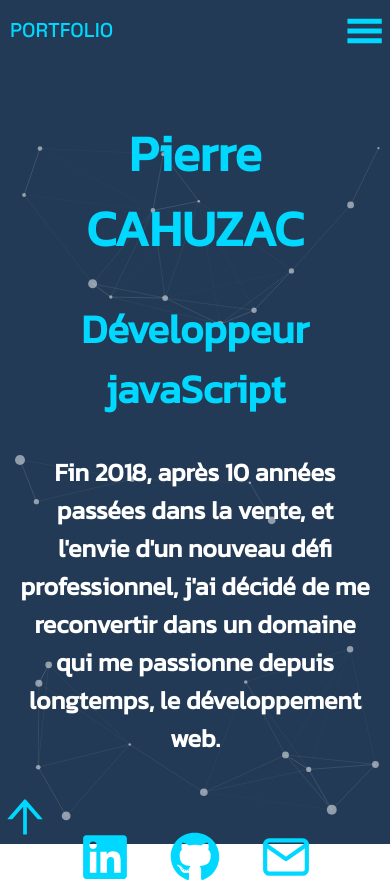
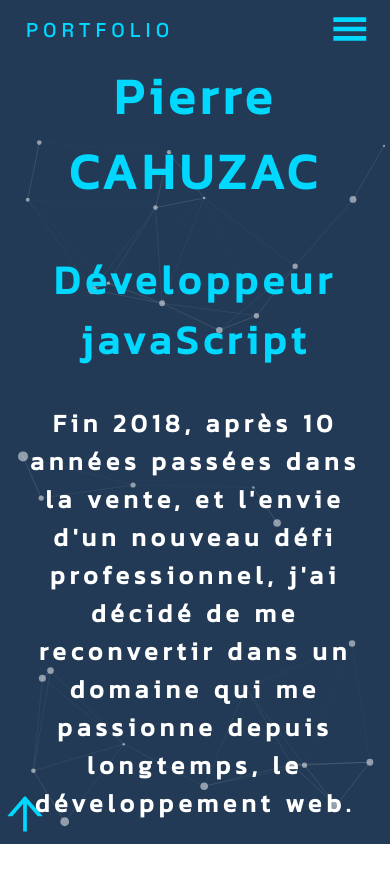
Before and after one commit to pierrecahuzac/portfolio, a React (Create React App) app: page / in a window 390 px wide. Shown: the top 882 px of the page. Built offline with nearby package versions, Linux system fonts and the light colour scheme.

Commit message:
fix css and menu button and adding new project

```diff
--- a/src/Assets/CSS/Header.scss
+++ b/src/Assets/CSS/Header.scss
@@ -16,10 +16,11 @@
   &_logo {
     display: inline-block;
     text-decoration: none;
-    width: 80px;
+    width: 150px;
     height: 60px;
     line-height: 60px;
     color: $text-color;
+    margin-left: 15px;
   }
 
   &_nav-open {
@@ -60,7 +61,8 @@
   }
   &_menu_btn {
     width: 60px;
-    height: 40px;
+    height: 60px;
+    margin-right: 15px;
     background-color: transparent;
     border: none;
   }
--- a/src/Assets/CSS/Presentation.scss
+++ b/src/Assets/CSS/Presentation.scss
@@ -65,17 +65,14 @@
         display: flex;
         flex-direction: column;
         justify-content: center;
-        /* align-items: flex-start; */
         width: 100%;
         height: 100vh;
         font-weight: 700;
         text-align: left;
         &_container {
-            /*   width: 95%; */
             margin: 0 auto;
             height: auto;
             padding-left: 50px;
-            /* padding-top: 150px; */
         }
         &_title {
             font-size: 50px;
@@ -97,7 +94,7 @@
         &_logos {
             display: flex;
             flex-wrap: wrap;
-            /*  width: 80%; */
+
             justify-content: space-evenly;
             padding-left: 50px;
         }
--- a/src/Assets/CSS/Projects.scss
+++ b/src/Assets/CSS/Projects.scss
@@ -6,6 +6,7 @@
       justify-content: center;
       margin: auto;
       width: 80%;
+      margin-bottom: 100px;
     }
   }
   .project {
--- a/src/Assets/CSS/index.scss
+++ b/src/Assets/CSS/index.scss
@@ -6,6 +6,7 @@
 html {
   scroll-behavior: smooth;
   box-sizing: border-box;
+  letter-spacing: 5px;
 }
 body {
   margin: 0;
--- a/src/Assets/projects.json
+++ b/src/Assets/projects.json
@@ -8,6 +8,13 @@
     }
   ],
   "projects": [
+    {
+      "h4": "Le blog du dev",
+      "p": "Permet de créer des articles de blog",
+      "techno": ["React", "Vite", "NodeJS", "Express", "Prisma", "PostgrSQL"],
+      "link": "https://monblog-frontend.netlify.app/",
+      "img": "/blog.png"
+    },
     {
       "h4": "Pixel Art",
       "p": "Projet pour dessiner en pixel art",
--- a/src/Components/Header.js
+++ b/src/Components/Header.js
@@ -27,19 +27,24 @@ export default function Header({ isOpen, setIsOpen }) {
           </HashLink>
         </div>
       </nav>
-      <button className="header_menu_btn" onClick={handleMenu}>
-        <GiHamburgerMenu />
+      <button className="header_menu_btn">
+        <GiHamburgerMenu onClick={handleMenu} />
       </button>
       {isOpen ? (
         /*   <div className="header_nav_container-open"> */
         <nav className="header_nav-open">
-          <HashLink to="/#me" id="#me" className="header_link">
+          <HashLink
+            to="/#me"
+            id="#me"
+            className="header_link"
+            onClick={handleMenu}
+          >
             QUI SUIS-JE?
           </HashLink>
-          <HashLink to="#skills" className="header_link">
+          <HashLink to="#skills" className="header_link" onClick={handleMenu}>
             MES COMPETENCES
           </HashLink>
-          <HashLink to="#projects" className="header_link">
+          <HashLink to="#projects" className="header_link" onClick={handleMenu}>
             MES PROJETS
           </HashLink>
           <div className="header_menu_btn_container">
--- a/src/Components/Presentation.js
+++ b/src/Components/Presentation.js
@@ -5,7 +5,7 @@ import presentation from "../Assets/projects.json";
 
 export default function Presentation() {
   return (
-    <div className="presentation" id="me">
+    <section className="presentation" id="me">
       {presentation.presentation.map((elem, i) => (
         <div className="presentation_container" key={i}>
           <h1 className="presentation_title">{elem.h1}</h1>
@@ -30,6 +30,6 @@ export default function Presentation() {
           <FiMail className="presentation_svg" />
         </a>
       </div>
-    </div>
+    </section>
   );
 }
--- a/src/Components/Projects.js
+++ b/src/Components/Projects.js
@@ -14,7 +14,7 @@ export default function Projects() {
     }
   }; */
   return (
-    <div className="projects" id="projects">
+    <section className="projects" id="projects">
       <h1 className="projects_title">MES PROJETS</h1>
       <div className="projects_list">
         {projects.projects.map((elem, i) => (
@@ -45,6 +45,6 @@ export default function Projects() {
           </article>
         ))}
       </div>
-    </div>
+    </section>
   );
 }
--- a/src/Components/Skills.js
+++ b/src/Components/Skills.js
@@ -3,7 +3,7 @@ import SkillsData from "../Assets/projects.json";
 console.log(SkillsData.projects[3].techno);
 export default function Skills() {
   return (
-    <div className="skills" id="skills">
+    <section className="skills" id="skills">
       <div className="skills_title_container">
         <h1 className="skills_title"> MES COMPETENCES</h1>
       </div>
@@ -20,6 +20,6 @@ export default function Skills() {
           /* </div> */
         ))}
       </div>
-    </div>
+    </section>
   );
 }
```
Also changed, not shown: src/Assets/skills.json (deleted, +0 -23 lines), public/Img/blog.png (added).
